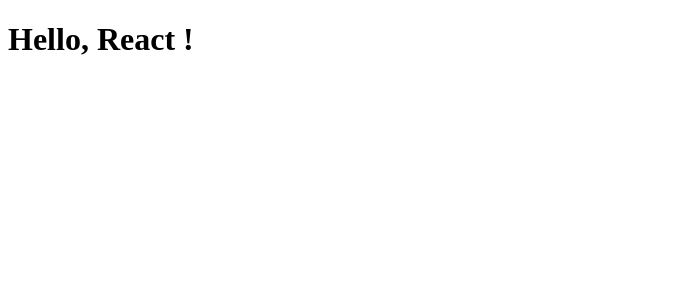
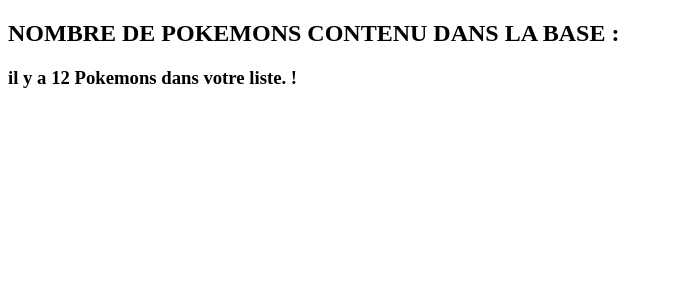
Before and after one commit to Moongari/CourseMoonReact, a React (Create React App) app: page / in a window 1280 px wide. Shown: the top 300 px of the page, without its empty margins (0-673 px from the left). Built offline with nearby package versions, Linux system fonts and the light colour scheme.

Commit message:
creation et affichage du nombre de pokemons sur notre page

```diff
--- a/src/app.tsx
+++ b/src/app.tsx
@@ -2,6 +2,8 @@
 
 /* ========  destructuring d'ecmaScript6   =============*/
 import React,{FunctionComponent,useState} from 'react';
+import POKEMONS from './models/mock-pokemon';
+import Pokemon from './models/pokemon';
 
 /* ======== useState import du Hook pour pour utiliser les states dans un composant de function ========= */
 
@@ -15,10 +17,29 @@
 /* ==== le Hooks useState renvoie un tableau de 2 elements le SetName permet de gerer l'etat
 nous creons une variable name est nous l'initialisons avec la variable React
 ===*/
-const[name,SetName] = useState<String>('React'); // on definit un type les données String sauvegarder dans notre state
+
+
+/* ==== 3 etapes de la vie d'un composant
+1) la creation -> componentDidMount() insertion dans le dom 'Montage du composant'
+2) modification 'componentDidUpdate(prevProps,prevState) recoit les props et state avant la mise a jour du composant
+3) suppression d'un composant 'componentWillUnmount le composant est detruit lorsqu'il est retiré du DOM navigation de l'utilisateur par exemple
+ceci permet de desabonner certaines dependance du composant. et ainsi eviter les problemes de performances. 'Demontage'
+===*/
+const[title,SetName] = useState<String>('POKEMONS'); // on definit un type les données String sauvegarder dans notre state
+const[pokemons] = useState<Pokemon[]>(POKEMONS);
+
+
+
 
  return (
-  <h1>Hello, {name} !</h1>  /* ==== utilisation de javascript dans jsx. ===*/
+
+   <div>
+     <div>
+     <p><h2>NOMBRE DE {title} CONTENU DANS LA BASE :</h2></p>
+   </div>
+    <p><h3>il y a  {pokemons.length} Pokemons dans votre liste. !</h3> </p>
+   </div>
+
  )
 }
 
```
